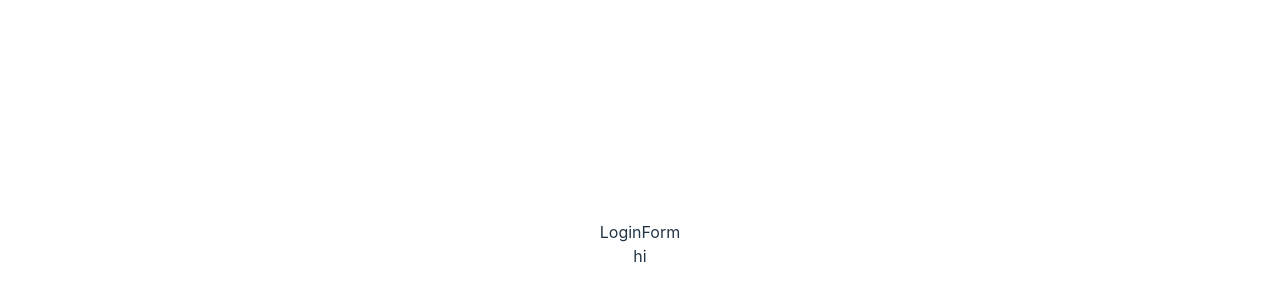
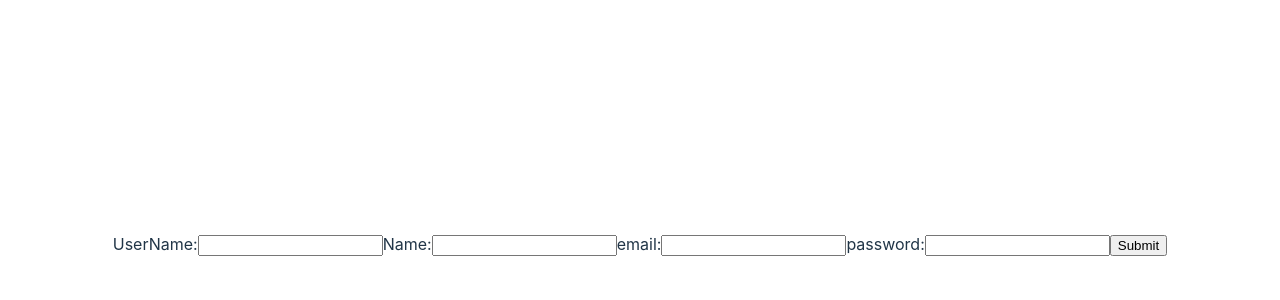
Before and after one commit to kyspire/URoomies-App, a React (Vite) app in the folder uroomies-client/: page /login in a window 1280 px wide. Shown: the part 156-456 px from the top of the page. Built offline with nearby package versions, Linux system fonts and the light colour scheme.

Commit message:
login form

```diff
--- a/uroomies-client/package.json
+++ b/uroomies-client/package.json
@@ -10,6 +10,7 @@
     "preview": "vite preview"
   },
   "dependencies": {
+    "axios": "^1.7.5",
     "react": "^18.3.1",
     "react-dom": "^18.3.1",
     "react-router-dom": "^6.26.1"
--- a/uroomies-client/src/components/LoginForm.jsx
+++ b/uroomies-client/src/components/LoginForm.jsx
@@ -1,10 +1,61 @@
 import React from 'react'
+import { useState, useEffect} from 'react'
+import axios from 'axios'
 
+
+//profilepicture as null for now becayse idk how to import it
 const LoginForm = () => {
+  const [formData, setFormData] = useState({
+    username: "",
+    name: "",
+    email: "",
+    password: "",
+  })
+
+  function handleChange(event) {
+    setFormData(prevFormData => {
+      const {name, value} = event.target;
+      return {
+        ...prevFormData,
+        [name]: value
+      }
+    })
+  }
+
+  function handleSubmit(event) {
+    console.log(formData);
+    event.preventDefault();
+    axios
+      .post('http://localhost:7776/login', formData)
+      .then((res) => {
+        console.log(res);
+      })
+      .catch((err) => {
+        console.log(err);
+      })
+  }
+
+
   return (
-    <div>LoginForm
-      <div>hi</div>
-    </div>
+    <form onSubmit={handleSubmit}>
+      <label>
+        UserName:
+        <input type="text" name="username" value={formData.username} onChange={handleChange}/>
+      </label>
+      <label>
+        Name:
+        <input type="text" name="name" value={formData.name} onChange={handleChange}/>
+      </label>
+      <label>
+        email:
+        <input type="text" name="email" value={formData.email} onChange={handleChange}/>
+      </label>
+      <label>
+        password:
+        <input type="text" name="password" value={formData.password} onChange={handleChange}/>
+      </label>
+      <input type="submit" value="Submit" />
+    </form>
   )
 }
 
```
Also changed, not shown: 1 other file (tests, documents, lock files or other folders).
